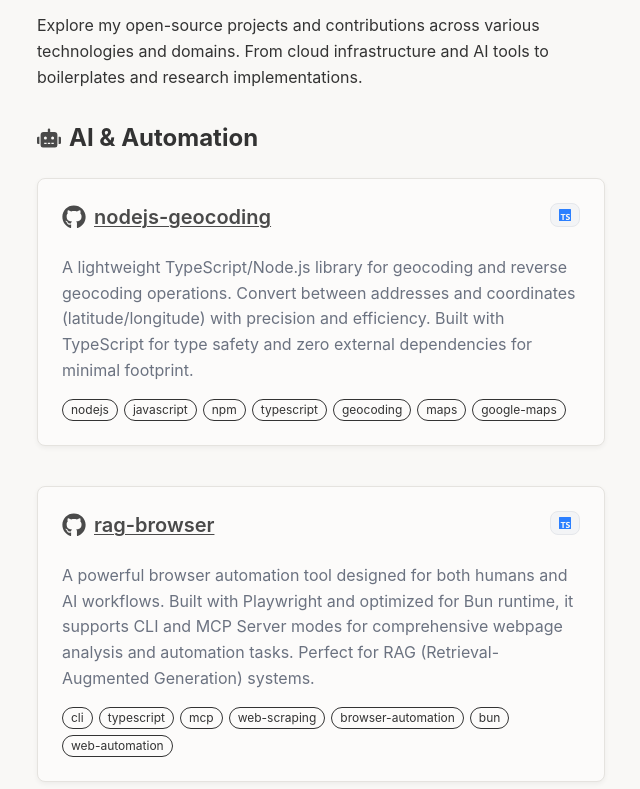
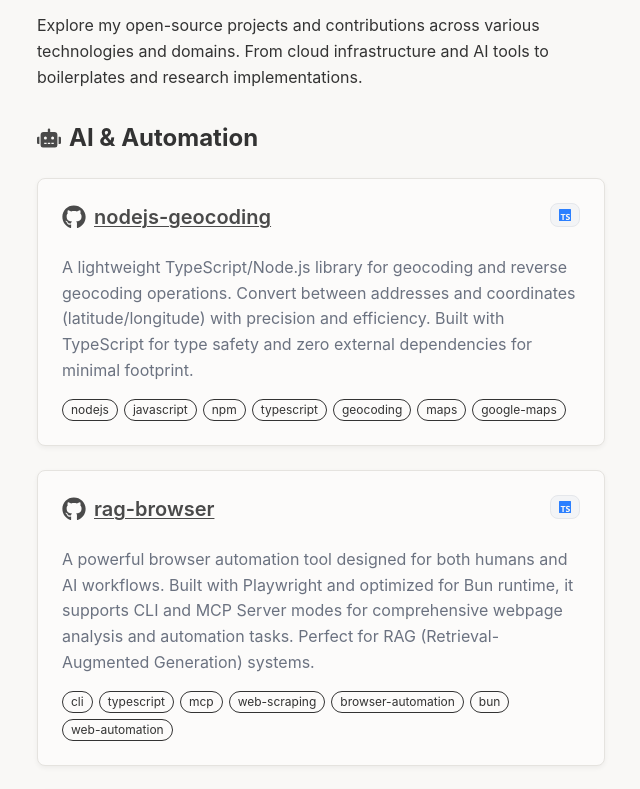
Before and after one commit to aashari/aashari, a Next.js app: page / in a window 1280 px wide. Shown: the part 2120-2909 px from the top of the page, without its empty margins (319-959 px from the left). Built offline with nearby package versions, Linux system fonts and the light colour scheme.

Commit message:
Refactor: Standardize component spacing and structure across repository sections

```diff
--- a/src/components/RepositorySection.tsx
+++ b/src/components/RepositorySection.tsx
@@ -6,7 +6,6 @@
   icon?: ReactNode;
   children: ReactNode;
   className?: string;
-  isFirstSection?: boolean;
 }
 
 export default function RepositorySection({
@@ -14,15 +13,14 @@
   icon = <HiSparkles className="icon-primary" />,
   children,
   className = "",
-  isFirstSection = false
 }: RepositorySectionProps) {
   return (
-    <div className={`${isFirstSection ? 'mt-8' : 'mt-20'} ${className}`}>
+    <div className={`${className}`}>
       <h3 className="text-2xl font-bold mb-6 flex items-center gap-2">
         {icon}
         {title}
       </h3>
-      <div className="space-y-10">
+      <div className="space-y-6 grid grid-cols-1">
         {children}
       </div>
     </div>
--- a/src/components/Section.tsx
+++ b/src/components/Section.tsx
@@ -11,7 +11,7 @@
   return (
     <section className="section" id={id}>
       <div className="container mx-auto">
-        <h2 className="text-2xl font-bold text-center mb-10 flex justify-center items-center">
+        <h2 className="text-2xl font-bold text-center mb-10 flex justify-center items-center gap-2">
           {icon}
           {title}
         </h2>
--- a/src/sections/RepositoriesSection.tsx
+++ b/src/sections/RepositoriesSection.tsx
@@ -293,10 +293,10 @@
         From cloud infrastructure and AI tools to boilerplates and research implementations.
       </p>
 
+      <div className="space-y-6 grid grid-cols-1">
       <RepositorySection
         title="AI & Automation"
         icon={<FaRobot className="icon-primary" />}
-        isFirstSection={true}
       >
         {repositories.aiAndAutomation.map((repo, index) => (
           <Repository key={index} {...repo} />
@@ -347,6 +347,7 @@
           <Repository key={index} {...repo} />
         ))}
       </RepositorySection>
+      </div>
     </Section>
   );
 }
```
Also changed, not shown: 1 other file (tests, documents, lock files or other folders).
